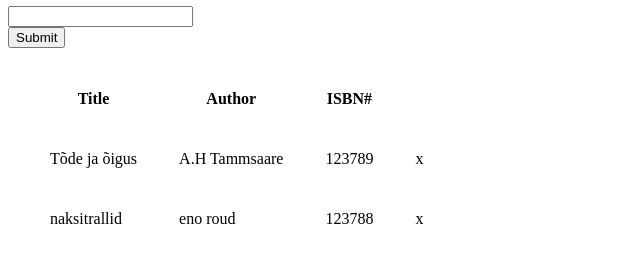
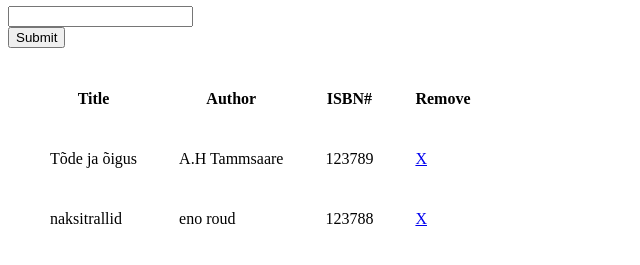
Before and after one commit to Paltser/books, a plain HTML site: page index.html in a window 1280 px wide. Shown: the part 311-576 px from the top of the page, 0-640 px from the left. Drawn offline with Linux system fonts and the light colour scheme.

Commit message:
Added project basic files

```diff
--- a/index.html
+++ b/index.html
@@ -36,18 +36,19 @@
             <th style="padding: 20px" >Title</th>
             <th style="padding: 20px" >Author</th>
             <th style="padding: 20px" >ISBN#</th>
+            <th style="padding: 20px">Remove</th>
         </tr>
         <tr>
             <td style="padding: 20px">Tõde ja õigus</td>
             <td style="padding: 20px">A.H Tammsaare</td>
             <td style="padding: 20px">123789</td>
-            <td style="padding: 20px" >x</td>
+            <td style="padding: 20px" ><a href="#" class="btn" id="del-tasks">X</a></td>
         </tr>
         <tr>
             <td style="padding: 20px">naksitrallid</td>
             <td style="padding: 20px">eno roud</td>
             <td style="padding: 20px">123788</td>
-            <td style="padding: 20px">x</td>
+            <td style="padding: 20px"><a href="#" class="btn" id="del-tasks">X</a></td>
         </tr>
     </table>
 </div>
```
